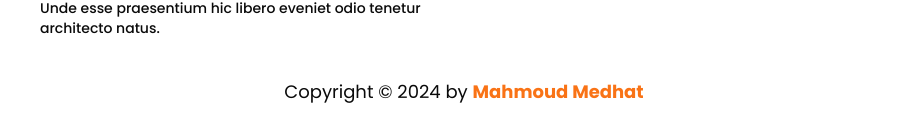
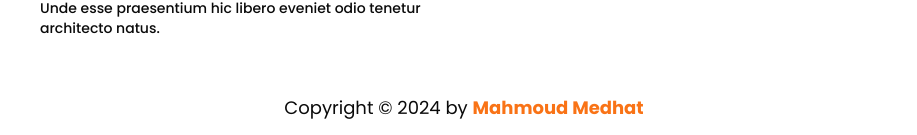
Before and after one commit to MahmoudMedhat17/Recipe-app, a React (Vite) app: page / in a window 1280 px wide. Shown: the part 782-917 px from the top of the page, without its empty margins (176-1093 px from the left). Before the commit the page ends 888 px from the top, so only its background shows below. Built offline with nearby package versions, Linux system fonts and the light colour scheme; no server answers.

Commit message:
Not finished

```diff
--- a/src/components/CuisineInfo.tsx
+++ b/src/components/CuisineInfo.tsx
@@ -1,4 +1,6 @@
-const CuisineInfo = ({ item }) => {
+import { itemsProps } from "@/types";
+
+const CuisineInfo = ({ item }: { item: itemsProps }) => {
   return (
     <div key={item.id} className="flex flex-col items-center space-y-4">
       <h3 className="font-semibold text-lg text-center">{item.title}</h3>
--- a/src/components/Footer.tsx
+++ b/src/components/Footer.tsx
@@ -27,7 +27,7 @@ const Footer = () => {
           </Link>
         </div>
       </div>
-      <p className="text-center text-xs sm:text-lg">
+      <p className="text-center text-xs sm:text-lg py-4">
         Copyright © {yearlyDate} by{" "}
         <span className="text-orange-500 font-bold">Mahmoud Medhat</span>
       </p>
--- a/src/components/SearchBar.tsx
+++ b/src/components/SearchBar.tsx
@@ -1,13 +1,13 @@
 import { FaSearch } from "react-icons/fa";
 import SearchedCuisine from "./SearchedCuisine";
-import { useState } from "react";
+import { FormEvent, useState } from "react";
 import { useNavigate } from "react-router-dom";
 
 const SearchBar = () => {
   const [userQuery, setUserQuery] = useState("");
   const navigate = useNavigate();
 
-  const handleSearch = async (e) => {
+  const handleSearch = async (e: FormEvent) => {
     e.preventDefault();
     if (!userQuery.trim()) return;
 
--- a/src/components/SearchedCuisine.tsx
+++ b/src/components/SearchedCuisine.tsx
@@ -1,6 +1,7 @@
 import axios from "axios";
 import { useEffect, useState } from "react";
 import { useParams } from "react-router-dom";
+import { itemsProps } from "@/types";
 
 const API_KEY = import.meta.env.VITE_REACT_API_KEY;
 
@@ -14,7 +15,7 @@ const SearchedCuisine = () => {
         const getSearchRes = await axios.get(
           `https://api.spoonacular.com/recipes/complexSearch?apiKey=${API_KEY}&query=${userQuery}&number=9`
         );
-        const response = getSearchRes.data;
+        const response = getSearchRes.data.results;
         setSearchRes(response);
         console.log(response);
       } catch (error) {
@@ -27,7 +28,7 @@ const SearchedCuisine = () => {
 
   return (
     <div className="grid grid-cols-1 sm:grid-cols-2 md:grid-cols-3 gap-8 px-4 pt-10">
-      {searchRes?.results?.map((item) => (
+      {searchRes?.map((item: itemsProps) => (
         <div key={item.id} className="flex flex-col items-center space-y-4">
           <h3 className="font-semibold text-sm md:text-lg text-center">
             {item.title}
--- /dev/null
+++ b/src/types.ts
@@ -0,0 +1,5 @@
+export interface itemsProps {
+    id: number;
+    title: string;
+    image: string;
+};
```
